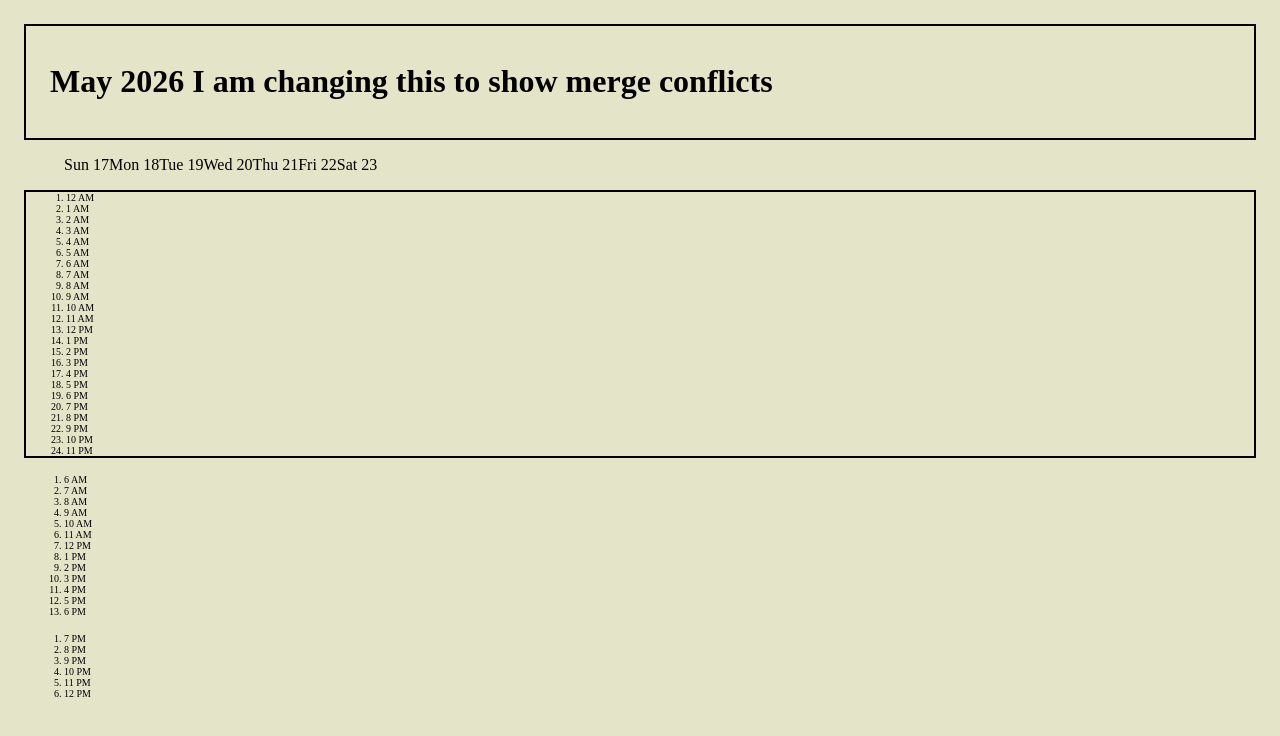
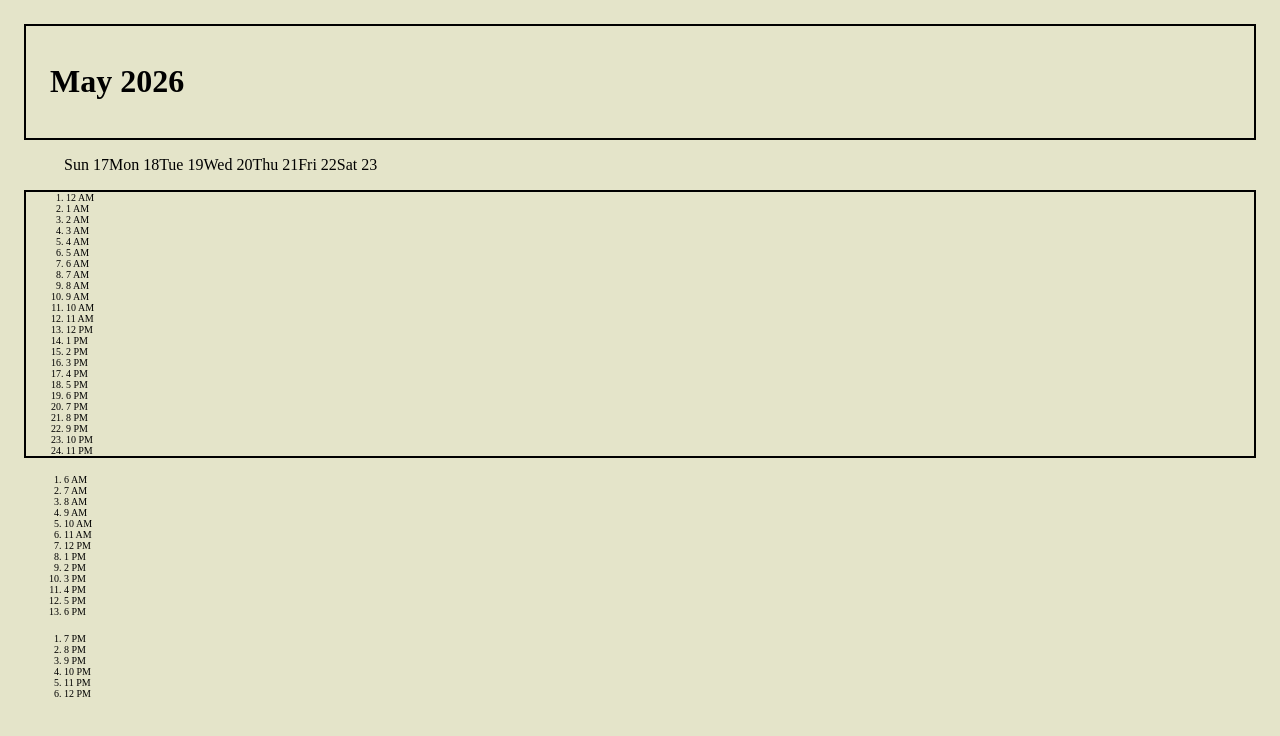
Before and after one commit to abisanti-nw/prog2-website, a plain HTML site: page index.html in a window 1280 px wide. Drawn offline with Linux system fonts and the light colour scheme.

Commit message:
Update index.html

```diff
--- a/index.html
+++ b/index.html
@@ -12,7 +12,7 @@
         <div id="week-view">
             <header>
                 <h1>
-                   May 2026 I am changing this to show merge conflicts
+                   May 2026
                 </h1>
             </header>
 
```
